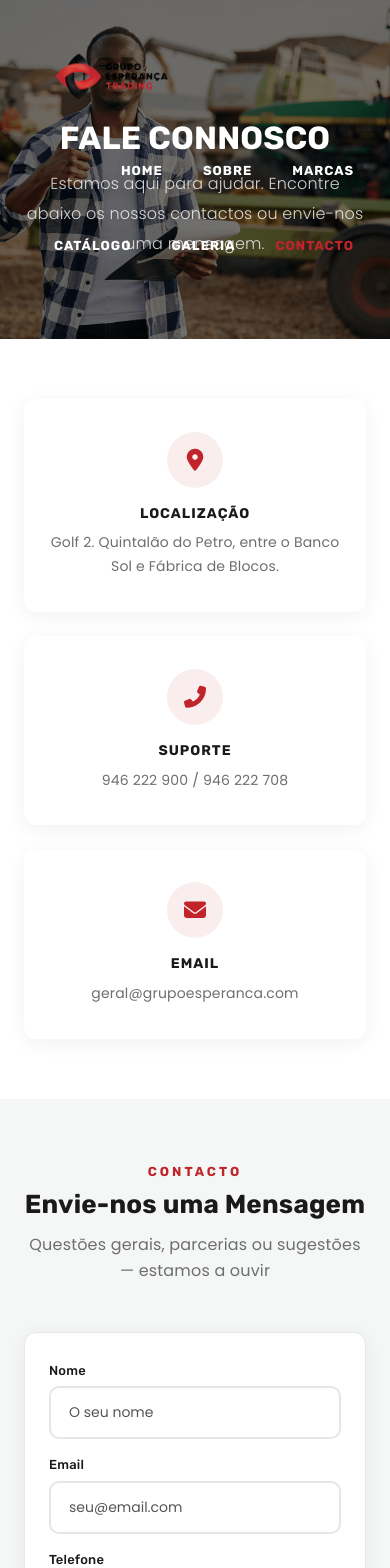
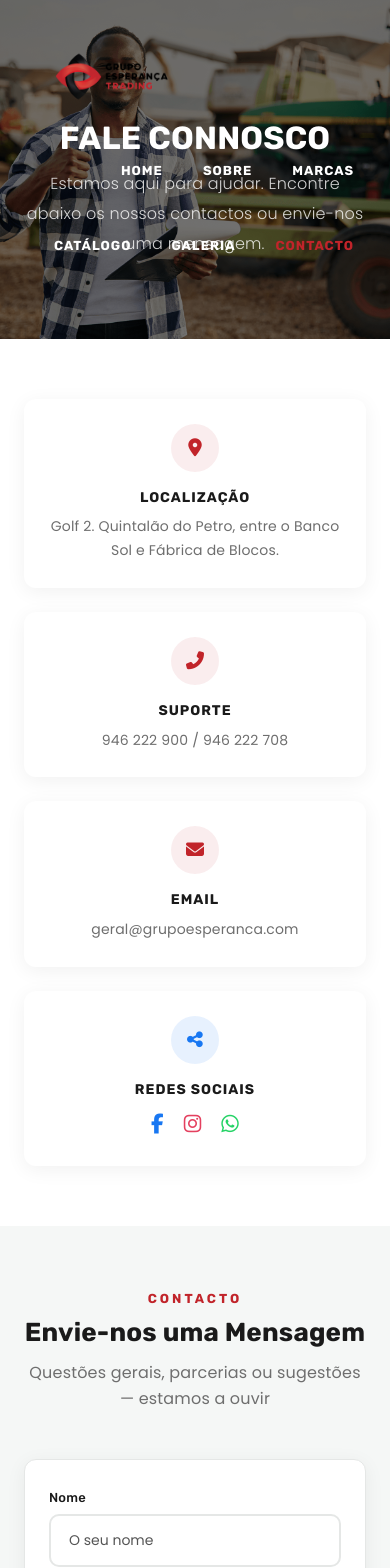
Before and after one commit to LouAntonio/grupo-esperanca-trading, a React (Vite) app: page /contacto in a window 390 px wide. Shown: the top 1568 px of the page. Built offline with nearby package versions, Linux system fonts and the light colour scheme.

Commit message:
Enhance Footer and ContactPage components with social media links; update styling for better layout

```diff
--- a/src/components/Footer.jsx
+++ b/src/components/Footer.jsx
@@ -13,6 +13,9 @@ export default function Footer() {
 						e orgânicos.
 					</div>
 					<div className="footer-social">
+						<a href="https://www.facebook.com/share/1bXnS9Mmdz" target="_blank" rel="noopener noreferrer" aria-label="Facebook">
+							<i className="fab fa-facebook-f" />
+						</a>
 						<a href="https://www.instagram.com/totodrink.ao" target="_blank" rel="noopener noreferrer" aria-label="Instagram">
 							<i className="fab fa-instagram" />
 						</a>
@@ -41,16 +44,16 @@ export default function Footer() {
 					<h4 className="footer-title">Contactos</h4>
 					<ul className="footer-address">
 						<li>
-							<strong>Endereço</strong>
-							Golf 2. Quintalão do Petro, entre o Banco Sol e Fábrica de Blocos.
-						</li>
-						<li>
 							<strong>Telefone</strong>
 							<a href="tel:946222900">946 222 900</a> / <a href="tel:946222708">946 222 708</a>
 						</li>
 						<li>
 							<strong>Email</strong>
 							<a href="mailto:geral@grupoesperanca.com">geral@grupoesperanca.com</a>
+						</li>
+						<li>
+							<strong>Endereço</strong>
+							Golf 2. Quintalão do Petro, entre o Banco Sol e Fábrica de Blocos.
 						</li>
 					</ul>
 				</div>
@@ -62,12 +65,7 @@ export default function Footer() {
 						Copyright &copy; {year} <a href="#">Grupo Esperança Trading, Lda</a>. Todos os Direitos
 						Reservados.
 					</p>
-					<p>
-						Desenvolvido por{' '}
-						<a href="https://louantonio.me" target="_blank" rel="noopener noreferrer">
-							LouAntonio
-						</a>
-					</p>
+					<p>Desenvolvido por Caxinda Divulga</p>
 				</div>
 			</div>
 		</footer>
--- a/src/index.css
+++ b/src/index.css
@@ -793,7 +793,7 @@
 
 .footer-grid {
 	display: grid;
-	grid-template-columns: 1.5fr 1fr 1fr;
+	grid-template-columns: 1.2fr 1fr 1.3fr;
 	gap: 48px;
 	max-width: 1126px;
 	margin: 0 auto;
@@ -835,7 +835,7 @@
 }
 
 .footer-address li {
-	margin-bottom: 16px;
+	margin-bottom: 6px;
 	font-size: 14px;
 	line-height: 1.7;
 	color: rgba(255, 255, 255, 0.55);
@@ -858,7 +858,7 @@
 }
 
 .footer-links li {
-	margin-bottom: 10px;
+	margin-bottom: 6px;
 }
 
 .footer-links li a {
@@ -1296,7 +1296,7 @@
 
 .contact-info-grid {
 	display: grid;
-	grid-template-columns: repeat(3, 1fr);
+	grid-template-columns: repeat(4, 1fr);
 	gap: 24px;
 }
 
@@ -1458,6 +1458,14 @@
 	.contact-info-grid {
 		grid-template-columns: repeat(2, 1fr);
 	}
+	.contact-info-card {
+		padding: 24px 16px;
+	}
+	.contact-info-card .ci-icon {
+		width: 48px;
+		height: 48px;
+		font-size: 18px;
+	}
 	.mission-grid {
 		grid-template-columns: 1fr;
 	}
--- a/src/pages/ContactPage.jsx
+++ b/src/pages/ContactPage.jsx
@@ -92,6 +92,23 @@ export default function ContactPage() {
 							</div>
 							<h5>Email</h5>
 							<p><a href="mailto:geral@grupoesperanca.com">geral@grupoesperanca.com</a></p>
+						</div>
+						<div className="contact-info-card">
+							<div className="ci-icon" style={{ background: 'rgba(24,119,242,0.1)', color: '#1877f2' }}>
+								<i className="fas fa-share-alt" />
+							</div>
+							<h5>Redes Sociais</h5>
+							<p style={{ display: 'flex', justifyContent: 'center', gap: '20px', fontSize: '20px' }}>
+								<a href="https://www.facebook.com/share/1bXnS9Mmdz" target="_blank" rel="noopener noreferrer" aria-label="Facebook" style={{ color: '#1877f2' }}>
+									<i className="fab fa-facebook-f" />
+								</a>
+								<a href="https://www.instagram.com/totodrink.ao" target="_blank" rel="noopener noreferrer" aria-label="Instagram" style={{ color: '#e4405f' }}>
+									<i className="fab fa-instagram" />
+								</a>
+								<a href="https://wa.me/946222900" target="_blank" rel="noopener noreferrer" aria-label="WhatsApp" style={{ color: '#25d366' }}>
+									<i className="fab fa-whatsapp" />
+								</a>
+							</p>
 						</div>
 					</div>
 				</div>
```
